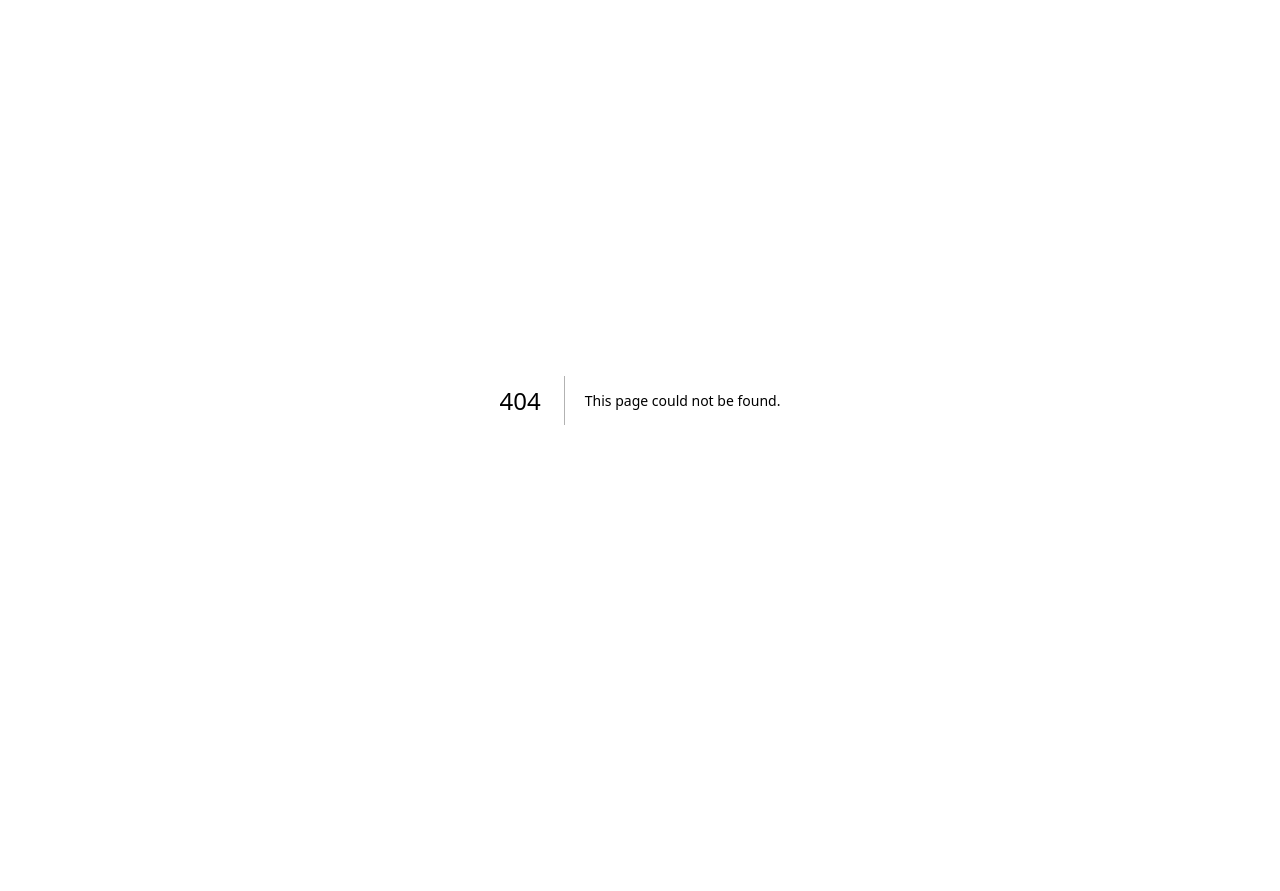
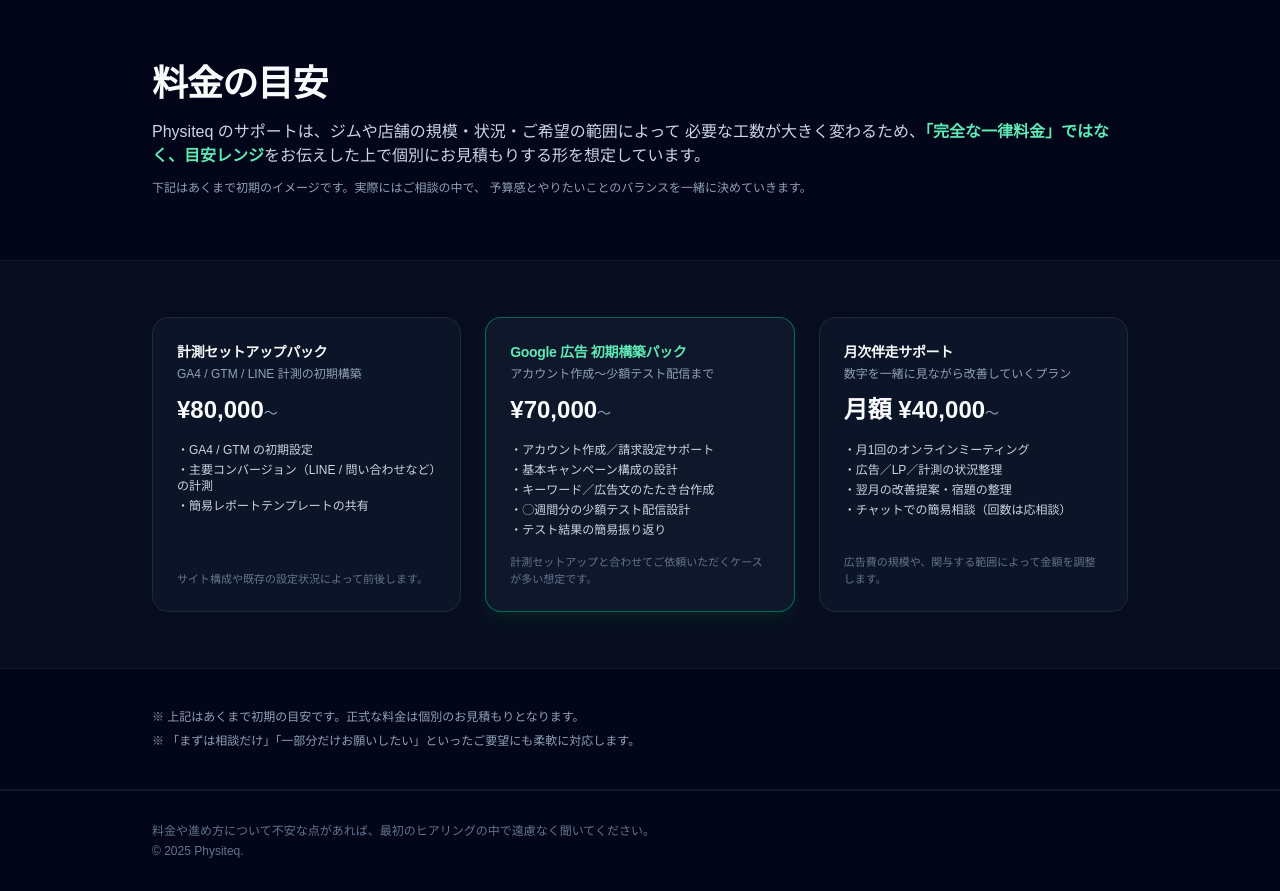
Before and after one commit to physiteqbiz/physiteq-site, a Next.js app: page /pricing in a window 1280 px wide. Before the commit this address had no page. Before the commit the page ends 800 px from the top, so only its background shows below. Built offline with nearby package versions, Linux system fonts and the light colour scheme.

Commit message:
Refine Physiteq pricing page layout

```diff
--- /dev/null
+++ b/app/pricing/page.tsx
@@ -0,0 +1,116 @@
+// app/pricing/page.tsx
+export default function Pricing() {
+  return (
+    <main className="min-h-screen bg-slate-950 text-slate-50">
+      {/* ヘッダー */}
+      <section className="border-b border-slate-900 bg-slate-950">
+        <div className="mx-auto max-w-5xl px-6 py-16">
+          <h1 className="mb-4 text-3xl font-bold tracking-tight md:text-4xl">
+            料金の目安
+          </h1>
+          <p className="text-sm text-slate-300 md:text-base">
+            Physiteq のサポートは、ジムや店舗の規模・状況・ご希望の範囲によって
+            必要な工数が大きく変わるため、
+            <span className="font-semibold text-emerald-300">
+              「完全な一律料金」ではなく、目安レンジ
+            </span>
+            をお伝えした上で個別にお見積もりする形を想定しています。
+          </p>
+          <p className="mt-3 text-xs text-slate-400">
+            下記はあくまで初期のイメージです。実際にはご相談の中で、
+            予算感とやりたいことのバランスを一緒に決めていきます。
+          </p>
+        </div>
+      </section>
+
+      {/* プラン */}
+      <section className="border-b border-slate-900 bg-slate-900/40">
+        <div className="mx-auto max-w-5xl px-6 py-14 grid gap-6 md:grid-cols-3">
+          {/* 計測セットアップ */}
+          <div className="flex flex-col rounded-2xl border border-slate-800 bg-slate-900/70 p-6">
+            <h2 className="mb-1 text-sm font-semibold tracking-tight">
+              計測セットアップパック
+            </h2>
+            <p className="mb-3 text-xs text-slate-400">
+              GA4 / GTM / LINE 計測の初期構築
+            </p>
+            <p className="mb-4 text-2xl font-bold">
+              ¥80,000<span className="text-sm font-normal text-slate-400">〜</span>
+            </p>
+            <ul className="mb-4 space-y-1 text-xs text-slate-300">
+              <li>・GA4 / GTM の初期設定</li>
+              <li>・主要コンバージョン（LINE / 問い合わせなど）の計測</li>
+              <li>・簡易レポートテンプレートの共有</li>
+            </ul>
+            <p className="mt-auto text-[11px] text-slate-500">
+              サイト構成や既存の設定状況によって前後します。
+            </p>
+          </div>
+
+          {/* 広告初期構築 */}
+          <div className="flex flex-col rounded-2xl border border-emerald-500/50 bg-slate-900 p-6 shadow-lg shadow-emerald-950/40">
+            <h2 className="mb-1 text-sm font-semibold tracking-tight text-emerald-300">
+              Google 広告 初期構築パック
+            </h2>
+            <p className="mb-3 text-xs text-slate-400">
+              アカウント作成〜少額テスト配信まで
+            </p>
+            <p className="mb-4 text-2xl font-bold">
+              ¥70,000<span className="text-sm font-normal text-slate-400">〜</span>
+            </p>
+            <ul className="mb-4 space-y-1 text-xs text-slate-300">
+              <li>・アカウント作成／請求設定サポート</li>
+              <li>・基本キャンペーン構成の設計</li>
+              <li>・キーワード／広告文のたたき台作成</li>
+              <li>・◯週間分の少額テスト配信設計</li>
+              <li>・テスト結果の簡易振り返り</li>
+            </ul>
+            <p className="mt-auto text-[11px] text-slate-500">
+              計測セットアップと合わせてご依頼いただくケースが多い想定です。
+            </p>
+          </div>
+
+          {/* 月次伴走 */}
+          <div className="flex flex-col rounded-2xl border border-slate-800 bg-slate-900/70 p-6">
+            <h2 className="mb-1 text-sm font-semibold tracking-tight">
+              月次伴走サポート
+            </h2>
+            <p className="mb-3 text-xs text-slate-400">
+              数字を一緒に見ながら改善していくプラン
+            </p>
+            <p className="mb-4 text-2xl font-bold">
+              月額 ¥40,000<span className="text-sm font-normal text-slate-400">〜</span>
+            </p>
+            <ul className="mb-4 space-y-1 text-xs text-slate-300">
+              <li>・月1回のオンラインミーティング</li>
+              <li>・広告／LP／計測の状況整理</li>
+              <li>・翌月の改善提案・宿題の整理</li>
+              <li>・チャットでの簡易相談（回数は応相談）</li>
+            </ul>
+            <p className="mt-auto text-[11px] text-slate-500">
+              広告費の規模や、関与する範囲によって金額を調整します。
+            </p>
+          </div>
+        </div>
+      </section>
+
+      {/* 注意書き */}
+      <section className="border-b border-slate-900 bg-slate-950">
+        <div className="mx-auto max-w-5xl px-6 py-10 text-xs text-slate-400 space-y-2">
+          <p>※ 上記はあくまで初期の目安です。正式な料金は個別のお見積もりとなります。</p>
+          <p>※ 「まずは相談だけ」「一部分だけお願いしたい」といったご要望にも柔軟に対応します。</p>
+        </div>
+      </section>
+
+      {/* フッター */}
+      <footer className="border-t border-slate-900 bg-slate-950">
+        <div className="mx-auto max-w-5xl px-6 py-8 text-xs text-slate-500">
+          <p className="mb-1">
+            料金や進め方について不安な点があれば、最初のヒアリングの中で遠慮なく聞いてください。
+          </p>
+          <p>© {new Date().getFullYear()} Physiteq.</p>
+        </div>
+      </footer>
+    </main>
+  );
+}
```
